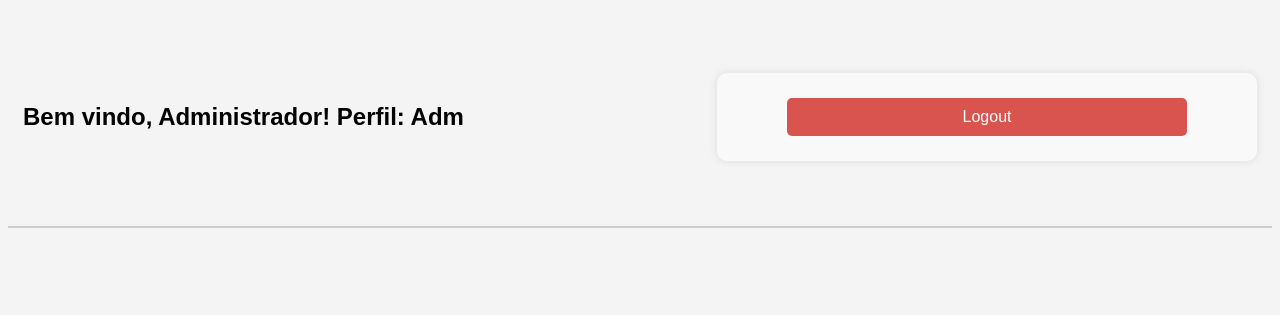
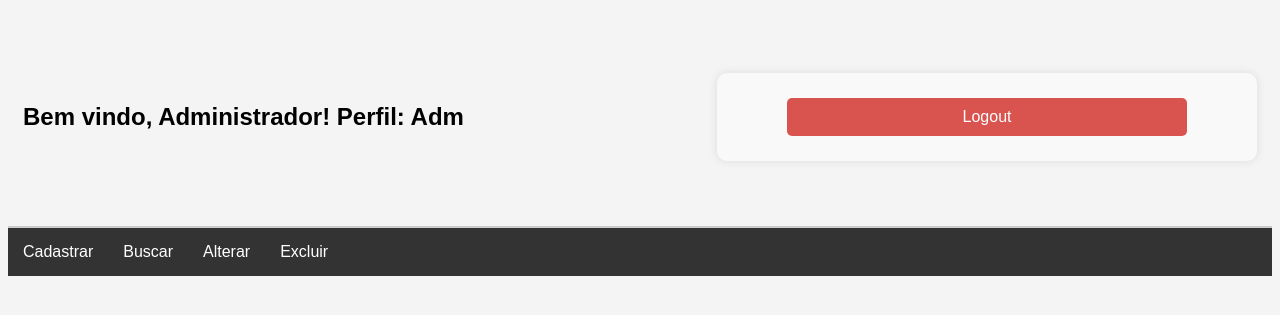
Before and after one commit to VitorGulicz/Prova_Vitor_Gulicz, a PHP site: page /principal.php in a window 1280 px wide. Shown: the top 315 px of the page. Run offline with PHP 8.4, Linux system fonts and the light colour scheme; a user stored in the database is signed in; data comes from the database, SQL or seed files in the repository.

Commit message:
menu principal completo
conclusão do menu principal

```diff
--- a/principal.php
+++ b/principal.php
@@ -62,5 +62,21 @@ $opcoes_menu = $permissoes[$id_perfil];
         </form>
     </div>
 </header>
+<nav>
+    <ul class="menu">
+    <?php foreach($opcoes_menu as $categoria=>$arquivos):?>
+    <li class="dropdown">
+        <a href="#"><?=$categoria ?></a>
+        <ul class="dropdown-menu">
+            <?php foreach($arquivos as $arquivo):?>
+                <li>
+                <a href="<?=$arquivo ?>"><?= ucfirst(str_replace("_"," ",basename($arquivo,".php")))?></a>
+                </li>
+                <?php endforeach;?>
+        </ul>
+    </li>
+    <?php endforeach;?>
+    </ul>
+</nav>
 </body>
 </html>
```
